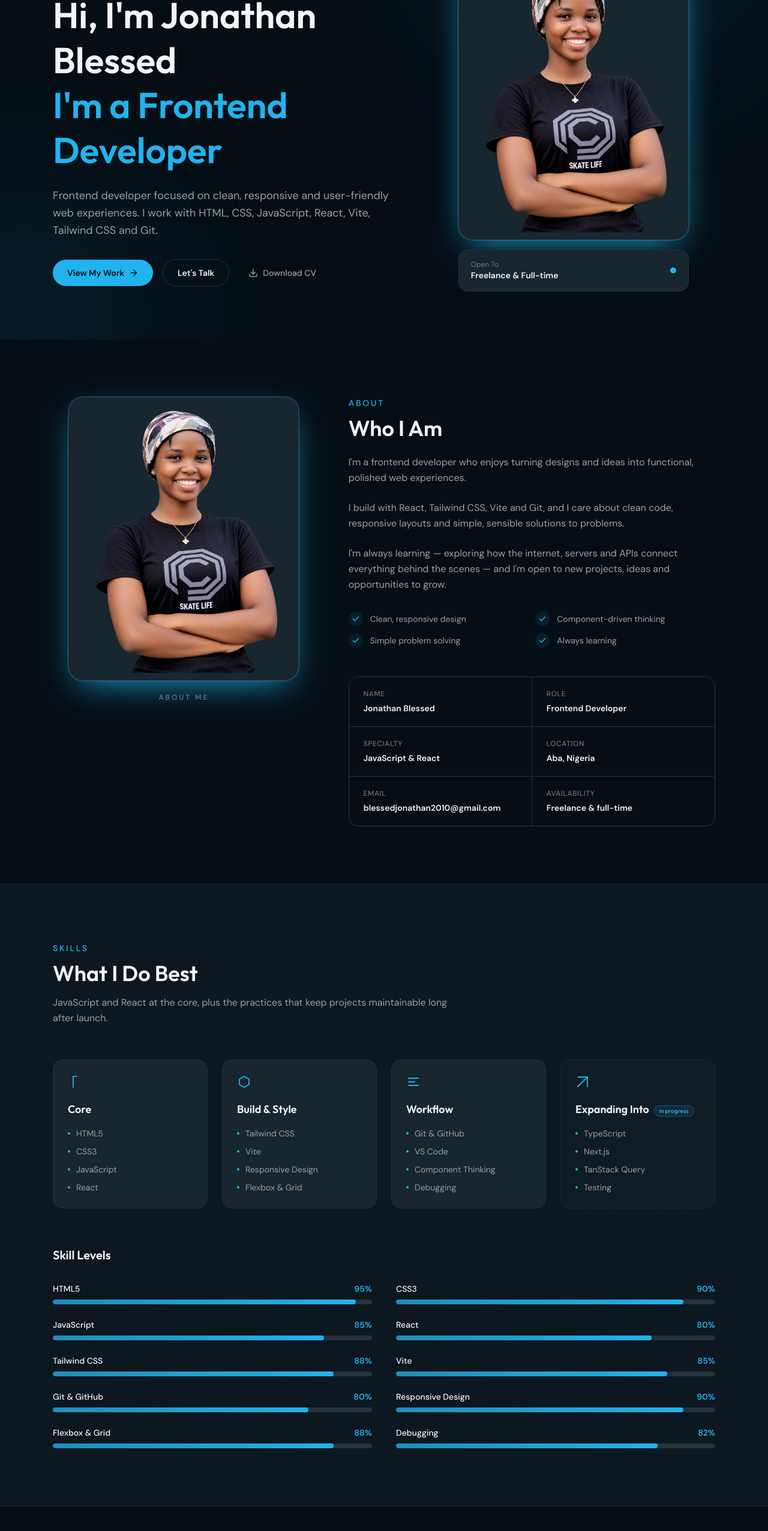
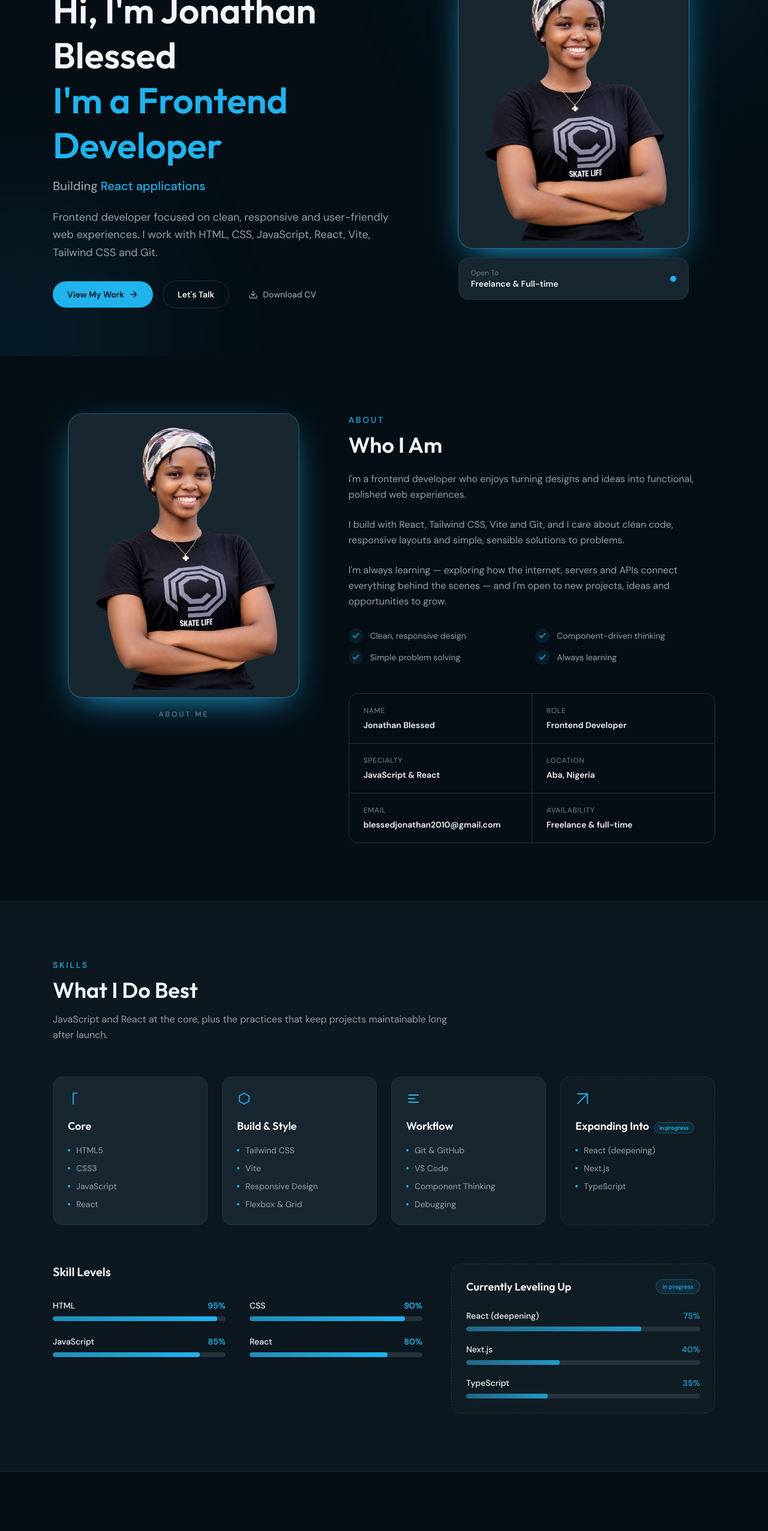
Before and after one commit to blessedjonathan2010-cyber/blessed-portfolio, a React (Vite) app: page / in a window 1280 px wide. Shown: the part 234-2787 px from the top of the page at 60% size. Built offline with nearby package versions, Linux system fonts and the light colour scheme.

Commit message:
Add typewriter subtext, restructure skill levels with learning block

```diff
--- a/src/components/Hero.jsx
+++ b/src/components/Hero.jsx
@@ -1,5 +1,34 @@
+import { useEffect, useState } from 'react'
 import { data } from '../data/portfolio'
 import { ArrowRightIcon, DownloadIcon } from './icons'
+
+function Typewriter({ words }) {
+  const [text, setText] = useState('')
+  const [index, setIndex] = useState(0)
+  const [deleting, setDeleting] = useState(false)
+
+  useEffect(() => {
+    const word = words[index]
+    let delay = deleting ? 35 : 50
+    if (!deleting && text === word) delay = 1800
+    if (deleting && text === '') delay = 400
+
+    const timer = setTimeout(() => {
+      if (!deleting && text === word) {
+        setDeleting(true)
+      } else if (deleting && text === '') {
+        setDeleting(false)
+        setIndex((prev) => (prev + 1) % words.length)
+      } else {
+        setText(word.slice(0, text.length + (deleting ? -1 : 1)))
+      }
+    }, delay)
+
+    return () => clearTimeout(timer)
+  }, [text, deleting, index, words])
+
+  return <span className="text-primary">{text}</span>
+}
 
 export default function Hero() {
   return (
@@ -24,11 +53,12 @@ export default function Hero() {
             <h1 className="font-display text-4xl leading-tight font-semibold text-foreground sm:text-5xl lg:text-6xl">
               Hi, I'm {data.name}
               <br />
-              <span className="text-primary">
-                I'm a {data.role}
-                <span className="cursor-blink">|</span>
-              </span>
+              <span className="text-primary">I'm a {data.role}</span>
             </h1>
+
+            <p className="mt-4 text-lg font-medium text-muted sm:text-xl">
+              Building <Typewriter words={data.heroSubtexts} />
+            </p>
 
             <p className="mt-6 max-w-xl text-base leading-relaxed text-muted sm:text-lg">
               {data.heroDescription}
--- a/src/components/Skills.jsx
+++ b/src/components/Skills.jsx
@@ -59,7 +59,8 @@ export default function Skills() {
           })}
         </div>
 
-        <div className="mt-16">
+        <div className="mt-16 grid gap-12 lg:grid-cols-[1.4fr_1fr]">
+          <div>
             <h3 className="mb-8 font-display text-xl font-semibold text-foreground">Skill Levels</h3>
             <div className="grid gap-x-10 gap-y-6 sm:grid-cols-2">
               {data.levels.map((skill) => (
@@ -78,6 +79,32 @@ export default function Skills() {
               ))}
             </div>
           </div>
+
+          <div className="rounded-2xl border border-dashed border-line bg-card/40 p-6">
+            <div className="flex items-center justify-between">
+              <h3 className="font-display text-lg font-semibold text-foreground">Currently Leveling Up</h3>
+              <span className="rounded-full border border-primary/30 bg-primary/10 px-2.5 py-1 text-[10px] font-medium text-primary">
+                in progress
+              </span>
+            </div>
+            <div className="mt-6 space-y-5">
+              {data.learning.map((skill) => (
+                <div key={skill.name}>
+                  <div className="mb-2 flex items-center justify-between text-sm">
+                    <span className="font-medium text-foreground">{skill.name}</span>
+                    <span className="font-semibold text-primary/80">{skill.level}%</span>
+                  </div>
+                  <div className="h-2 overflow-hidden rounded-full bg-card-hover">
+                    <div
+                      className="h-full rounded-full bg-gradient-to-r from-primary/40 to-primary/80"
+                      style={{ width: `${skill.level}%` }}
+                    />
+                  </div>
+                </div>
+              ))}
+            </div>
+          </div>
+        </div>
       </div>
     </section>
   )
--- a/src/data/portfolio.js
+++ b/src/data/portfolio.js
@@ -12,6 +12,12 @@ export const data = {
   availability: 'Available for Freelance Projects',
   heroDescription:
     'Frontend developer focused on clean, responsive and user-friendly web experiences. I work with HTML, CSS, JavaScript, React, Vite, Tailwind CSS and Git.',
+  heroSubtexts: [
+    'clean, responsive web experiences',
+    'React applications',
+    'pixel-perfect layouts',
+    'modern, user-friendly interfaces',
+  ],
   photo: '/portfolio.png',
 
   // ---- Contact --------------------------------------------------
@@ -44,22 +50,23 @@ export const data = {
     core: ['HTML5', 'CSS3', 'JavaScript', 'React'],
     build: ['Tailwind CSS', 'Vite', 'Responsive Design', 'Flexbox & Grid'],
     workflow: ['Git & GitHub', 'VS Code', 'Component Thinking', 'Debugging'],
-    expanding: ['TypeScript', 'Next.js', 'TanStack Query', 'Testing'],
+    expanding: ['React (deepening)', 'Next.js', 'TypeScript'],
   },
 
   // ---- Skill levels (percent bars) -----------------------------
   // adjust the percentages to match your experience
   levels: [
-    { name: 'HTML5', level: 95 },
-    { name: 'CSS3', level: 90 },
+    { name: 'HTML', level: 95 },
+    { name: 'CSS', level: 90 },
     { name: 'JavaScript', level: 85 },
     { name: 'React', level: 80 },
-    { name: 'Tailwind CSS', level: 88 },
-    { name: 'Vite', level: 85 },
-    { name: 'Git & GitHub', level: 80 },
-    { name: 'Responsive Design', level: 90 },
-    { name: 'Flexbox & Grid', level: 88 },
-    { name: 'Debugging', level: 82 },
+  ],
+
+  // ---- Currently leveling up -----------------------------------
+  learning: [
+    { name: 'React (deepening)', level: 75 },
+    { name: 'Next.js', level: 40 },
+    { name: 'TypeScript', level: 35 },
   ],
 
   // ---- Services -------------------------------------------------
--- a/src/index.css
+++ b/src/index.css
@@ -33,12 +33,3 @@ body {
     0 0 0 1px color-mix(in oklab, var(--color-primary) 40%, transparent),
     0 18px 60px -20px var(--color-primary);
 }
-
-@keyframes blink {
-  0%, 100% { opacity: 1; }
-  50% { opacity: 0; }
-}
-
-.cursor-blink {
-  animation: blink 1s step-end infinite;
-}
```
Lines whose indentation alone changed are shown as unchanged.
